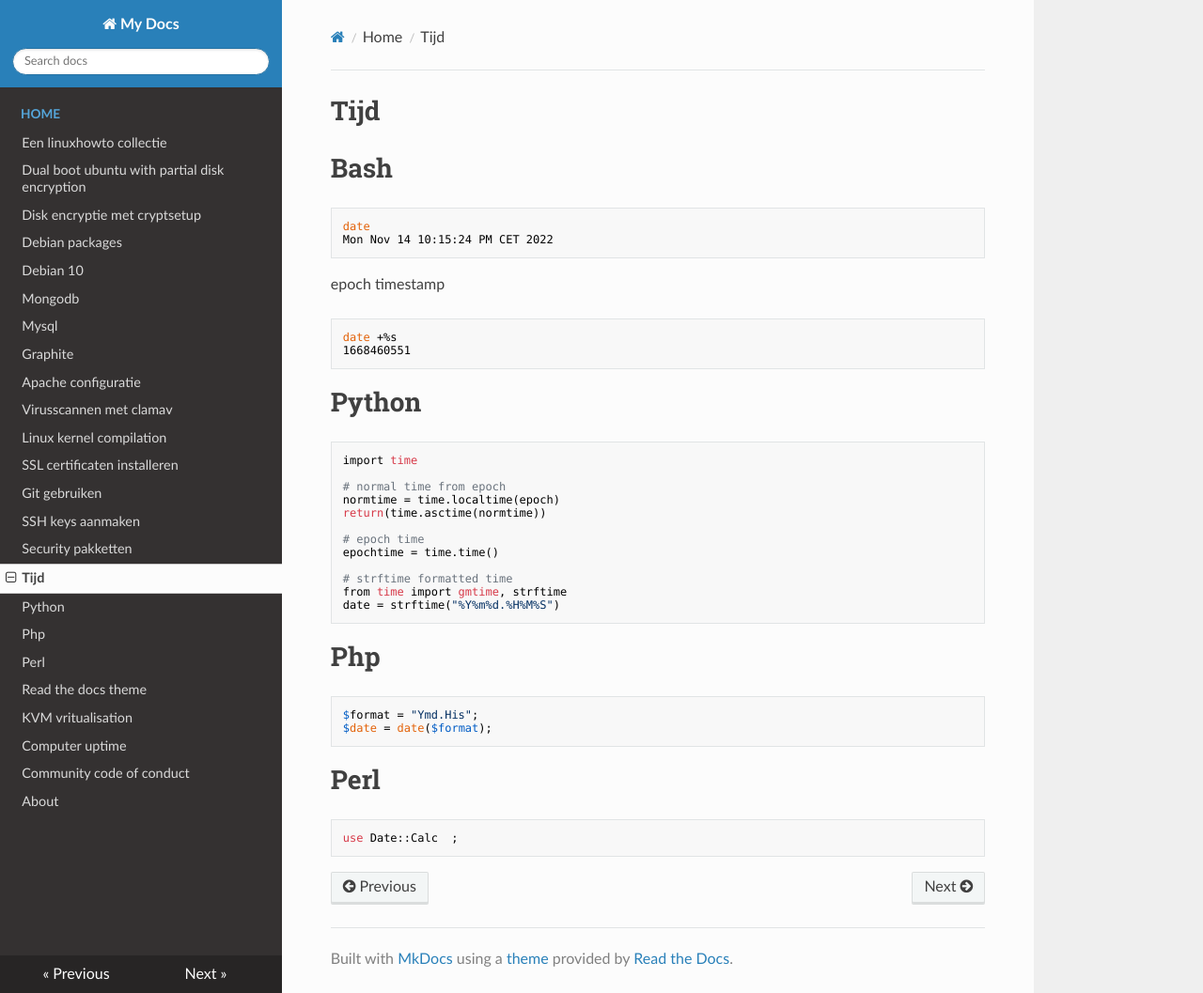
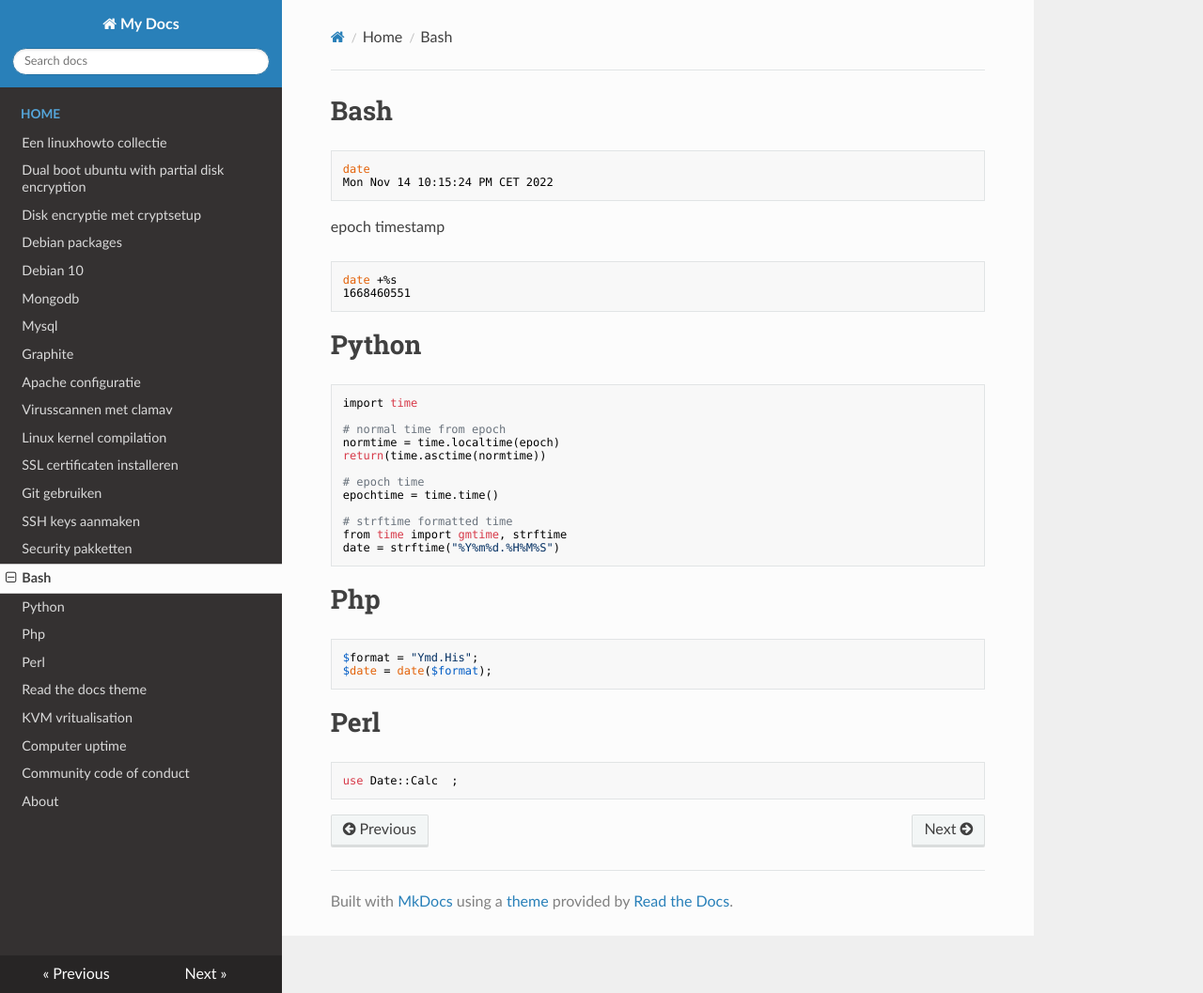
Before and after one commit to MatthewBuchananAstley/linuxhowto, an MkDocs documentation site: the page built from docs/tijd.md, in a window 1280 px wide and 1057 px high. Shown: the whole window at 94% size. Built offline with MkDocs 1.6.1, drawn with Linux system fonts in a browser that asks for light colours; nearby versions of some CDN libraries.

Commit message:
Adjusted text

```diff
--- a/docs/tijd.md
+++ b/docs/tijd.md
@@ -1,5 +1,3 @@
-# Tijd
-
 # Bash
 
     date
```
